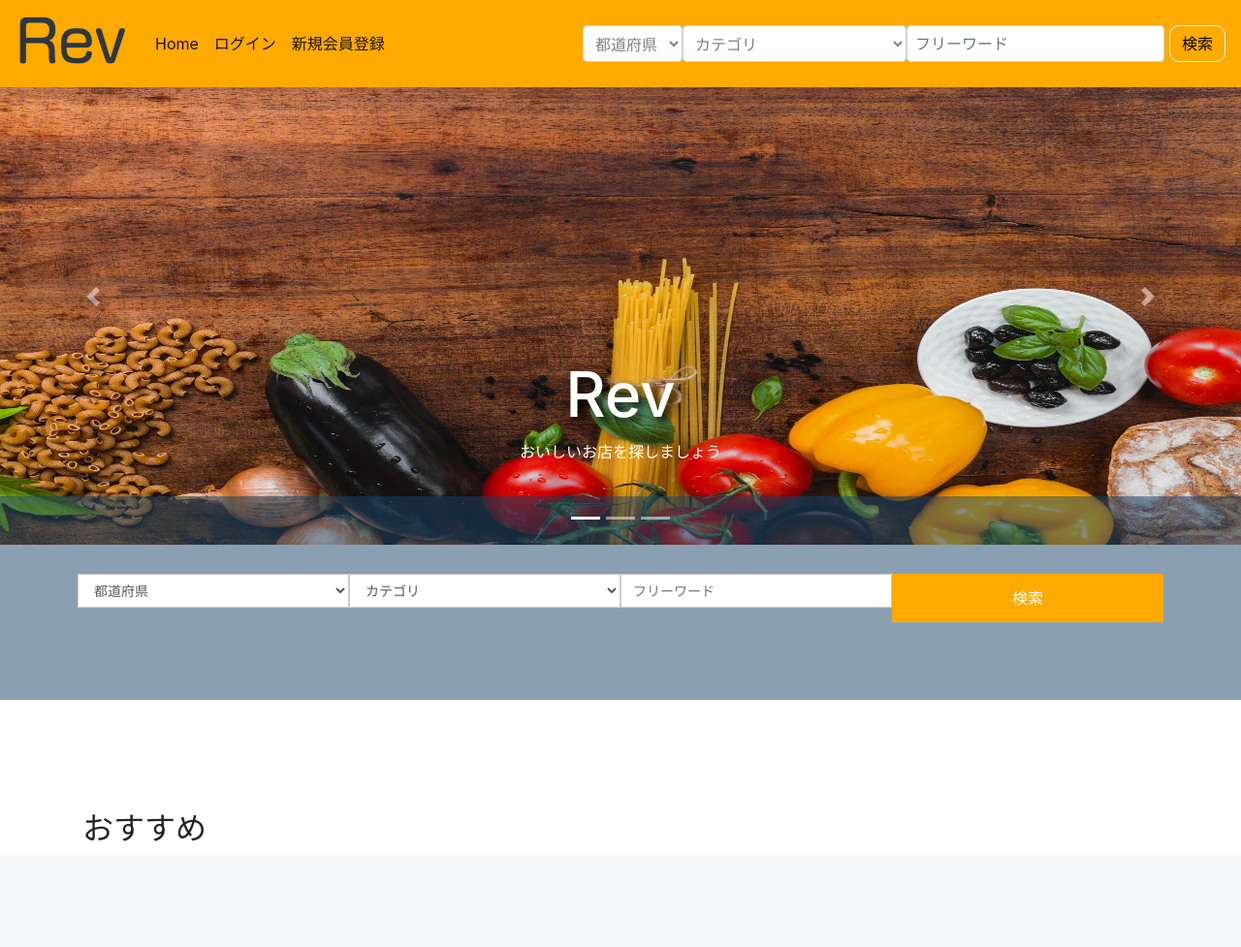
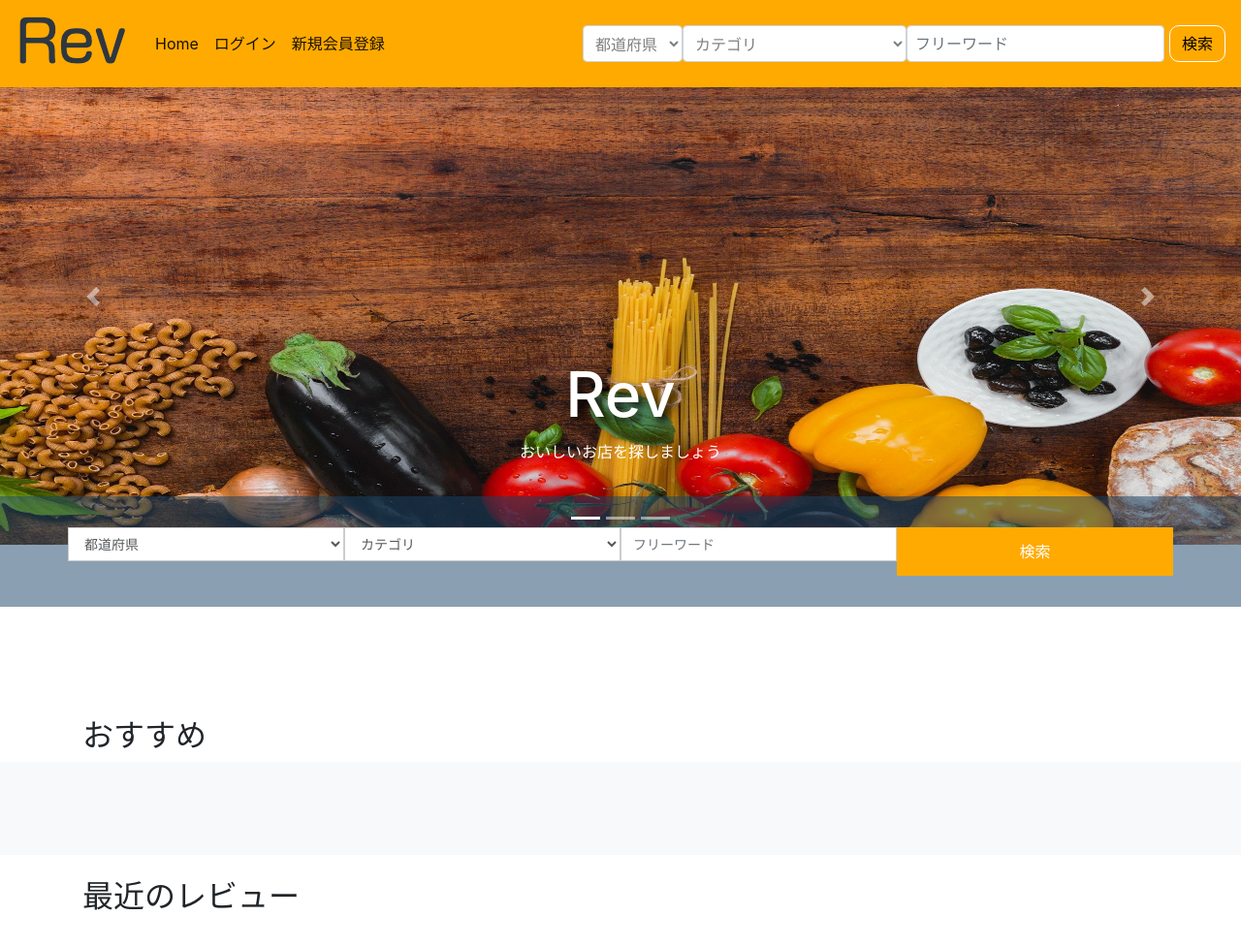
Before and after one commit to Masaya00/Django_ReviewApp, a Django app: template ReviewApp/templates/index.html in a window 1280 px wide. Shown: the top 977 px of the page at 97% size. Run offline with Django 3.2, Linux system fonts and the light colour scheme; the template is opened without the code that fills it: values that come from a table or form of the project are taken from there, others are empty; data comes from the database, SQL or seed files in the repository; some libraries are stand-ins or nearby versions.

Commit message:
add reviewer.png

```diff
--- a/ReviewApp/static/css/index.css
+++ b/ReviewApp/static/css/index.css
@@ -27,8 +27,10 @@ body {
 
 /*検索フォーム*/
 .search-sec{
-    padding: 5rem;
+    padding: 2rem;
 }
+
+
 .search-slt{
     display: block;
     width: 100%;
@@ -40,6 +42,8 @@ body {
     border: 1px solid #ccc;
     border-radius:0;
 }
+
+
 .search-btn{
     width: 100%;
     font-size: 16px;
@@ -78,5 +82,4 @@ body {
 .MultiCarousel .leftLst, .MultiCarousel .rightLst { position:absolute; border-radius:50%;top:calc(50% - 20px); }
 .MultiCarousel .leftLst { left:0; }
 .MultiCarousel .rightLst { right:0; }
-
 .MultiCarousel .leftLst.over, .MultiCarousel .rightLst.over { pointer-events: none; background:#ccc; }
```
Also changed, not shown: ReviewApp/static/image/reviewapp.png (deleted), ReviewApp/static/image/reviewer.png (added). Lines whose indentation alone changed are shown as unchanged.
